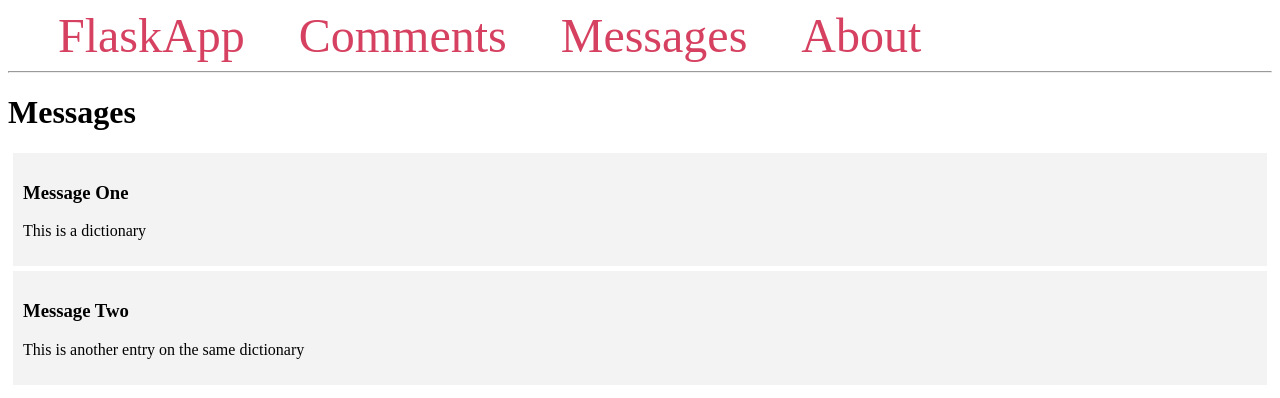
After one commit to Corbanez97/web_forms_flask, a Flask app: page /messages/ in a window 1280 px wide. The commit adds this page. Shown: the top 398 px of the page. Run offline with Flask 2, Linux system fonts and the light colour scheme.

Commit message:
displaying dictionaries

```diff
--- a/app.py
+++ b/app.py
@@ -5,6 +5,7 @@ The, we pass the special variable __name__, which holds the name of the current
 This name tells the instance where it is located;
 Tis is needed because Flask sets up some paths behind the scenes.
 '''
+##Intro Section
 from markupsafe import escape
 import datetime
 from flask import Flask, render_template #render_template to... render... a template... ☜(ﾟヮﾟ☜)
@@ -50,6 +51,7 @@ def capitalize(word):
     '''
     return '<h1>{}</h1>'.format(escape(word.capitalize()))
 
+##Template Section
 @app.route('/index/')
 def index():
     '''
@@ -78,5 +80,14 @@ def comments():
     footnote = ['This is being', 'Joined by', 'A Jinja filter']
     return render_template('comments.html', comments = comments, footnote = footnote)
 
+##Forms section
+@app.route('/messages/')
+def messages():
+    messages = [
+                {'title': 'Message One', 'body': 'This is a dictionary'},
+                {'title': 'Message Two', 'body': 'This is another entry on the same dictionary'}
+                ]
+    return render_template("messages.html", messages = messages)
+
 if __name__ == '__main__':
     app.run(debug = True)
--- a/templates/base.html
+++ b/templates/base.html
@@ -4,6 +4,11 @@
     <meta charset="UTF-8">
     <title>{% block title %} {% endblock %} - FlaskApp</title>
     <style>
+        .message {
+            padding: 10px;
+            margin: 5px;
+            background-color: #f3f3f3
+        }
         nav a {
             color: #d64161;
             font-size: 3em;
@@ -18,6 +23,7 @@
             will return the URL for the view function you give it.#}
         <a href= "{{ url_for('index') }}">FlaskApp</a>
         <a href="{{ url_for('comments') }}">Comments</a>
+        <a href="{{ url_for('messages')}}">Messages</a>
         <a href="{{ url_for('about') }}">About</a>
     </nav>
     <hr>
--- /dev/null
+++ b/templates/messages.html
@@ -0,0 +1,11 @@
+{% extends 'base.html' %}
+
+{% block content %}
+    <h1>{% block title %} Messages {% endblock %}</h1>
+    {% for message in messages %}
+        <div class='message'>
+            <h3>{{ message['title'] }}</h3>
+            <p>{{ message['body'] }}</p>
+        </div>
+    {% endfor %}
+{% endblock %}
```
